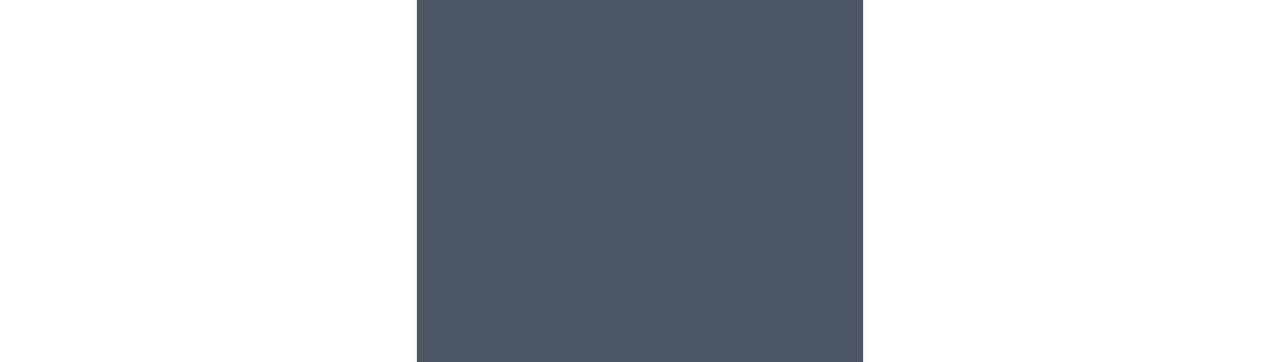
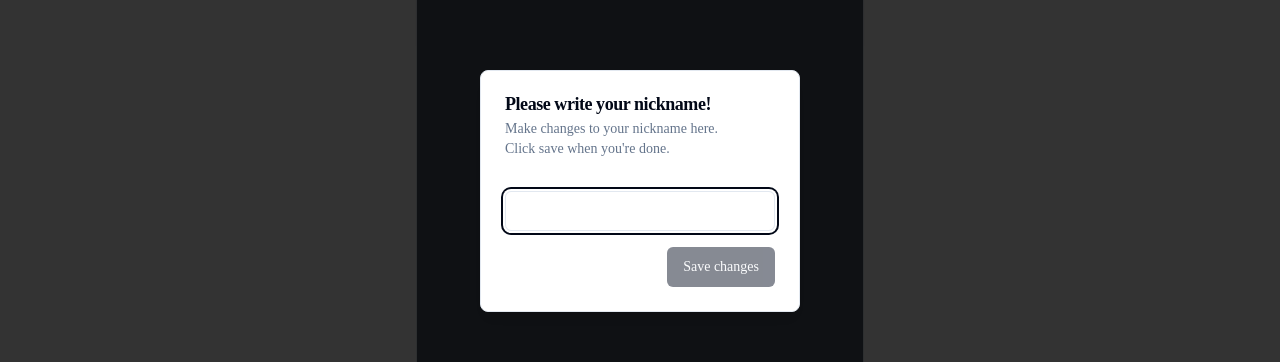
Before and after one commit to ykwimk/just-for-fun, a Next.js app: page / in a window 1280 px wide. Shown: the part 209-571 px from the top of the page. Built offline with nearby package versions, Linux system fonts and the light colour scheme; no server answers.

Commit message:
feat: Nickname 관련 컴포넌트 및 로직 추가

```diff
--- a/components/Chat/ChatInput/index.tsx
+++ b/components/Chat/ChatInput/index.tsx
@@ -1,10 +1,11 @@
 import { Button } from '@/app/ui/button';
 import { Input } from '@/components/ui/input';
-import { useSocketIO } from '@/stores';
+import { useSocketIO, useUserInfo } from '@/stores';
 import { FormEvent, useState } from 'react';
 
 export default function ChatInput() {
   const { socketIO } = useSocketIO();
+  const { userInfo } = useUserInfo();
 
   const [value, setValue] = useState<string>('');
 
@@ -21,6 +22,7 @@ export default function ChatInput() {
         userId: socketIO.id,
         message: value,
         date: new Date(),
+        nickname: userInfo?.nickname,
       });
 
       setValue('');
--- a/components/Chat/ChatView/ChatBubble/index.tsx
+++ b/components/Chat/ChatView/ChatBubble/index.tsx
@@ -3,7 +3,7 @@ import { Avatar, AvatarFallback, AvatarImage } from '@/app/ui/avatar';
 interface IProps {
   target: 'ME' | 'YOU';
   imgUrl?: string;
-  name?: string;
+  nickname: string;
   date: string;
   text: string;
   status?: string;
@@ -12,7 +12,7 @@ interface IProps {
 export default function ChatBubble({
   target = 'YOU',
   imgUrl = 'https://github.com/shadcn.png',
-  name = 'Bonnie Green',
+  nickname = 'Bonnie Green',
   date = '11:46',
   text = "That's awesome. I think our users will really appreciate the improvements.",
   status = 'Delivered',
@@ -23,8 +23,8 @@ export default function ChatBubble({
     >
       {target === 'YOU' && (
         <Avatar>
-          <AvatarImage src={imgUrl} alt={name} />
-          <AvatarFallback>{name}</AvatarFallback>
+          <AvatarImage src={imgUrl} alt={nickname} />
+          <AvatarFallback>{nickname}</AvatarFallback>
         </Avatar>
       )}
       <div
@@ -36,7 +36,7 @@ export default function ChatBubble({
       >
         <div className="flex items-center space-x-2 rtl:space-x-reverse">
           <span className="text-sm font-semibold text-gray-900 dark:text-white">
-            {name}
+            {nickname}
           </span>
           <span className="text-sm font-normal text-gray-500 dark:text-gray-400">
             {date}
--- a/components/Chat/ChatView/index.tsx
+++ b/components/Chat/ChatView/index.tsx
@@ -4,14 +4,19 @@ import { useSocketIO } from '@/stores';
 import { useEffect, useRef, useState } from 'react';
 import dayjs from 'dayjs';
 
+interface IMessages {
+  message: string;
+  userId: string;
+  date: string;
+  nickname: string;
+}
+
 export default function ChatView() {
   const { socketIO } = useSocketIO();
 
   const sentinel = useRef<HTMLDivElement>(null);
 
-  const [messages, setMessages] = useState<
-    { message: string; userId: string; date: string }[]
-  >([]);
+  const [messages, setMessages] = useState<IMessages[]>([]);
 
   useEffect(() => {
     if (socketIO) {
@@ -21,14 +26,16 @@ export default function ChatView() {
           userId,
           message,
           date,
+          nickname,
         }: {
           userId: string;
           message: string;
           date: Date;
+          nickname: string;
         }) => {
           setMessages((prev) => [
             ...prev,
-            { userId, message, date: dayjs(date).format('hh:mm A') },
+            { userId, message, date: dayjs(date).format('hh:mm A'), nickname },
           ]);
         },
       );
@@ -43,21 +50,17 @@ export default function ChatView() {
 
   return (
     <Card className="w-full h-full flex flex-col flex-nowrap [&>div:first-child]:mt-auto gap-2.5 mb-5 p-3 bg-gray-600 overflow-auto">
-      {messages.map(
-        (
-          item: { message: string; userId: string; date: string },
-          index: number,
-        ) => {
+      {messages.map((item: IMessages, index: number) => {
         return (
           <ChatBubble
             key={index}
             text={item.message}
             date={item.date}
+            nickname={item.nickname}
             target={item.userId === socketIO?.id ? 'ME' : 'YOU'}
           />
         );
-        },
-      )}
+      })}
       <div ref={sentinel} />
     </Card>
   );
--- a/components/Chat/index.tsx
+++ b/components/Chat/index.tsx
@@ -2,14 +2,16 @@ import ChatView from './ChatView';
 import ChatInput from './ChatInput';
 import { useEffect } from 'react';
 import { useToast } from '@/app/ui/use-toast';
-import { useSocketIO } from '@/stores';
+import { useSocketIO, useUserInfo } from '@/stores';
 import { io } from 'socket.io-client';
 
 export default function Chat() {
   const { toast } = useToast();
   const { setSocketIO } = useSocketIO();
+  const { userInfo } = useUserInfo();
 
   useEffect(() => {
+    if (userInfo) {
       const url = process.env.NEXT_PUBLIC_SOCKET_SERVER_URL as string;
 
       const socketIO = io(url, {
@@ -21,7 +23,7 @@ export default function Chat() {
 
         socketIO.on('connect', () => {
           toast({
-          title: '채팅방에 접속되었습니다.',
+            title: 'Connected!',
           });
         });
 
@@ -39,7 +41,8 @@ export default function Chat() {
           socketIO.disconnect();
         };
       }
-  }, []);
+    }
+  }, [userInfo]);
 
   return (
     <div className="w-full h-[calc(100%-56px)] p-10">
--- /dev/null
+++ b/components/NicknameModal/index.tsx
@@ -0,0 +1,68 @@
+import {
+  Dialog,
+  DialogContent,
+  DialogDescription,
+  DialogHeader,
+  DialogTitle,
+  DialogFooter,
+} from '@/app/ui/dialog';
+import { FormEvent, useEffect, useState } from 'react';
+import { Input } from '@/components/ui/input';
+import { Button } from '@/app/ui/button';
+import { useUserInfo } from '@/stores';
+
+export default function NicknameModal() {
+  const { setUserInfo } = useUserInfo();
+
+  const [isOpen, setIsOpen] = useState<boolean>(false);
+  const [value, setValue] = useState<string>('');
+
+  const handleChange = (e: React.ChangeEvent<HTMLInputElement>) => {
+    setValue(e.target.value);
+  };
+
+  const handleSubmit = (e: FormEvent<HTMLFormElement>) => {
+    e.preventDefault();
+    e.stopPropagation();
+
+    setUserInfo({ nickname: value });
+  };
+
+  useEffect(() => {
+    setIsOpen(true);
+  }, []);
+
+  return (
+    <Dialog open={isOpen}>
+      <DialogContent className="sm:max-w-[320px] [&>button]:hidden">
+        <DialogHeader>
+          <DialogTitle>Please write your nickname!</DialogTitle>
+          <DialogDescription>
+            Make changes to your nickname here.
+            <br />
+            Click save when you're done.
+          </DialogDescription>
+        </DialogHeader>
+        <form onSubmit={handleSubmit}>
+          <div className="w-full py-4">
+            <div className="w-full">
+              <Input
+                type="text"
+                id="nickname"
+                value={value}
+                autoComplete="off"
+                maxLength={12}
+                onChange={handleChange}
+              />
+            </div>
+          </div>
+          <DialogFooter>
+            <Button type="submit" disabled={!value.trim()}>
+              Save changes
+            </Button>
+          </DialogFooter>
+        </form>
+      </DialogContent>
+    </Dialog>
+  );
+}
--- a/src/pages/index.tsx
+++ b/src/pages/index.tsx
@@ -1,11 +1,16 @@
 import Chat from '@/components/Chat';
 import Header from '@/components/Header';
+import NicknameModal from '@/components/NicknameModal';
+import { useUserInfo } from '@/stores';
 
 export default function Layout() {
+  const { userInfo } = useUserInfo();
+
   return (
     <>
       <Header />
       <Chat />
+      {!userInfo && <NicknameModal />}
     </>
   );
 }
--- a/stores/index.ts
+++ b/stores/index.ts
@@ -1,4 +1,4 @@
-import { ICreateSocketIO } from './index.d';
+import { ICreateSocketIO, ICreateUserInfo } from './index.d';
 import { create } from 'zustand';
 
 export const useSocketIO = create<ICreateSocketIO>((set) => ({
@@ -9,3 +9,12 @@ export const useSocketIO = create<ICreateSocketIO>((set) => ({
     });
   },
 }));
+
+export const useUserInfo = create<ICreateUserInfo>((set) => ({
+  userInfo: null,
+  setUserInfo(newState) {
+    set(() => {
+      return { userInfo: newState };
+    });
+  },
+}));
```
Also changed, not shown: components/ui/input.tsx (+9 -10 lines), stores/index.d.ts (+9 -0 lines), 1 other file (tests, documents, lock files or other folders). Lines whose indentation alone changed are shown as unchanged.
